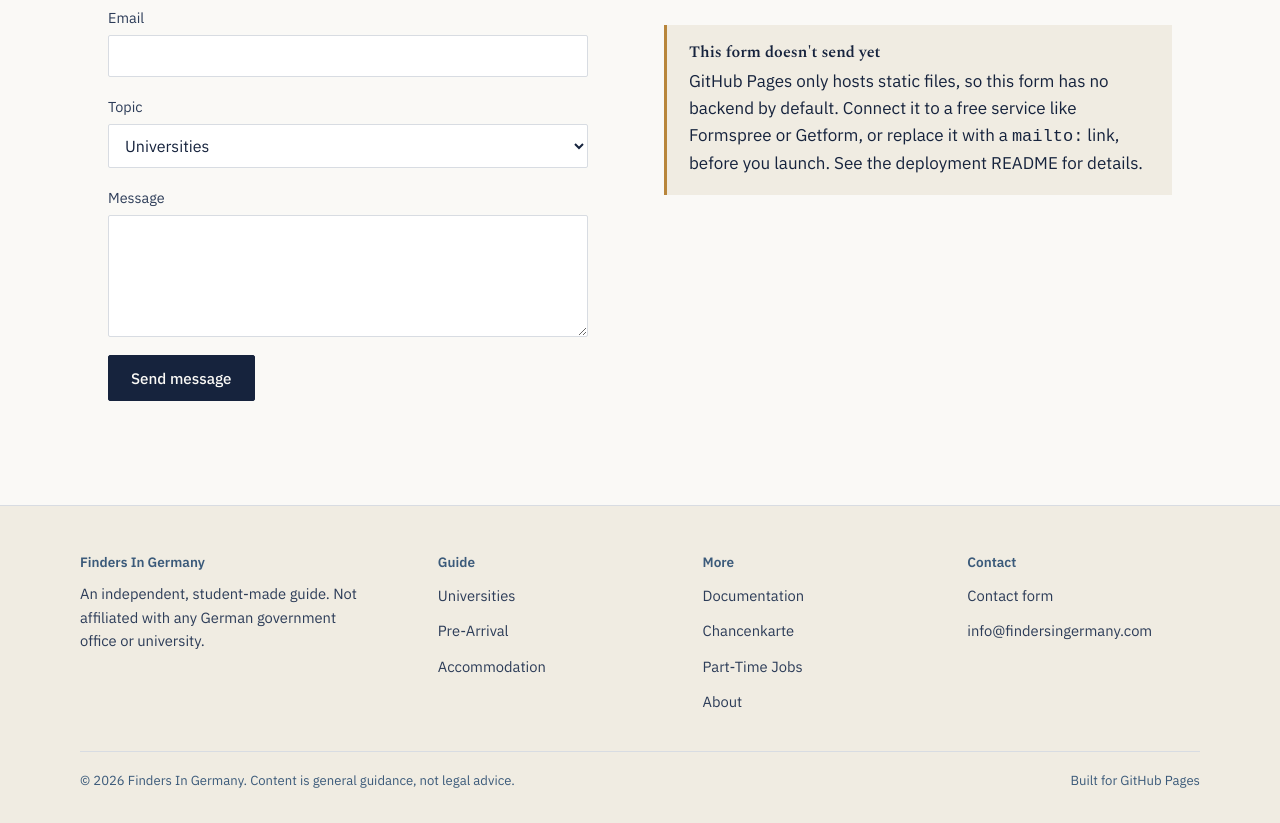
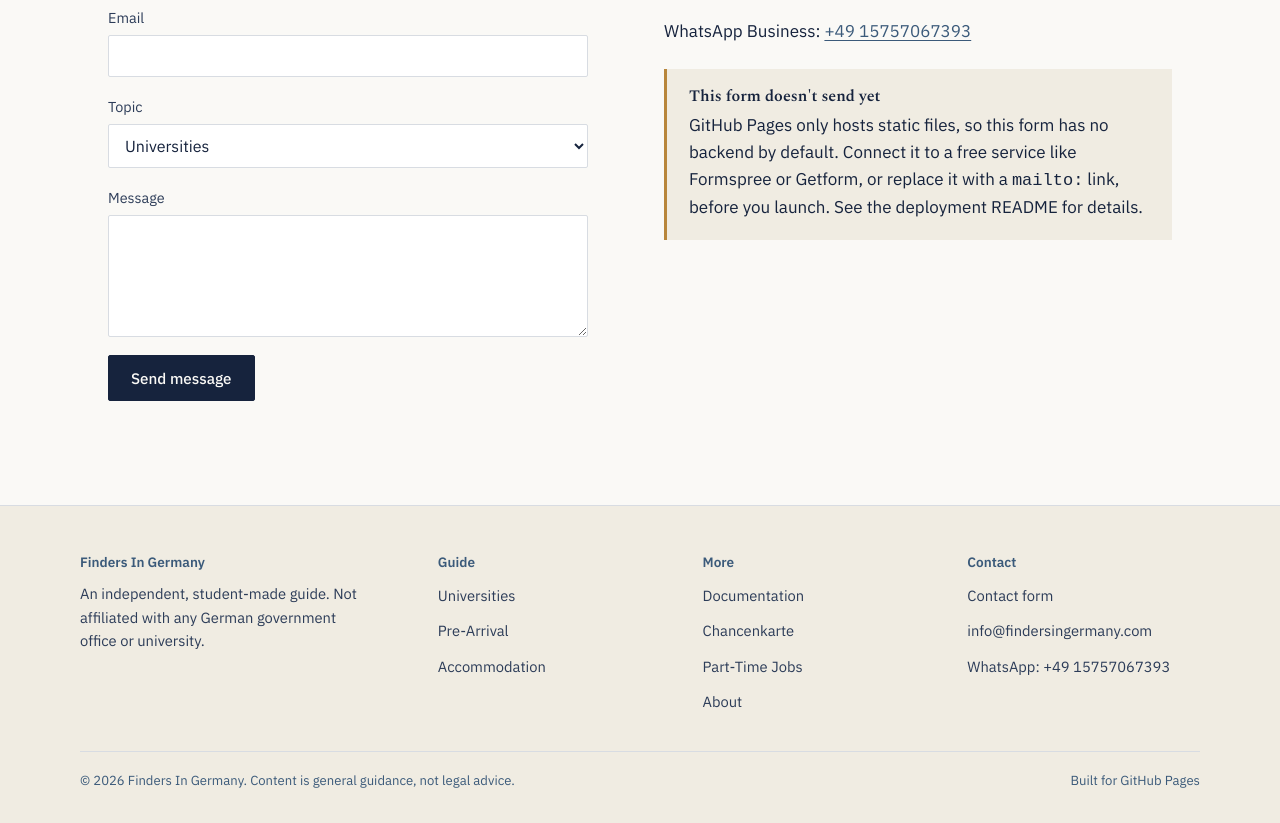
Before and after one commit to SandeepGirase/finders-in-germany, a plain HTML site: page contact.html in a window 1280 px wide. Shown: the part 530-1353 px from the top of the page. Drawn offline with nearby package versions, Linux system fonts and the light colour scheme.

Commit message:
Added Whats App Number

```diff
--- a/contact.html
+++ b/contact.html
@@ -79,6 +79,7 @@
       <div>
         <h2>Other ways to reach us</h2>
         <p>Email: <a href="mailto:companytest708@gmail.com">info@findersingermany.com</a></p>
+        <p>WhatsApp Business: <a href="https://wa.me/4915757067393">+49 15757067393</a></p>
         <div class="notice">
           <h4>This form doesn't send yet</h4>
           <p>GitHub Pages only hosts static files, so this form has no backend by default. Connect it to a free service like Formspree or Getform, or replace it with a <code>mailto:</code> link, before you launch. See the deployment README for details.</p>
@@ -116,6 +117,7 @@
       <ul>
         <li><a href="contact.html">Contact form</a></li>
         <li><a href="mailto:companytest708@gmail.com">info@findersingermany.com</a></li>
+        <li><a href="https://wa.me/4915757067393">WhatsApp: +49 15757067393</a></li>
       </ul>
     </div>
   </div>
```
Also changed, not shown: about.html (+1 -0 lines), accommodation.html (+1 -0 lines), chancenkarte.html (+1 -0 lines), documentation.html (+1 -0 lines), index.html (+1 -0 lines), jobs.html (+1 -0 lines), pre-arrival.html (+1 -0 lines), universities.html (+1 -0 lines).
